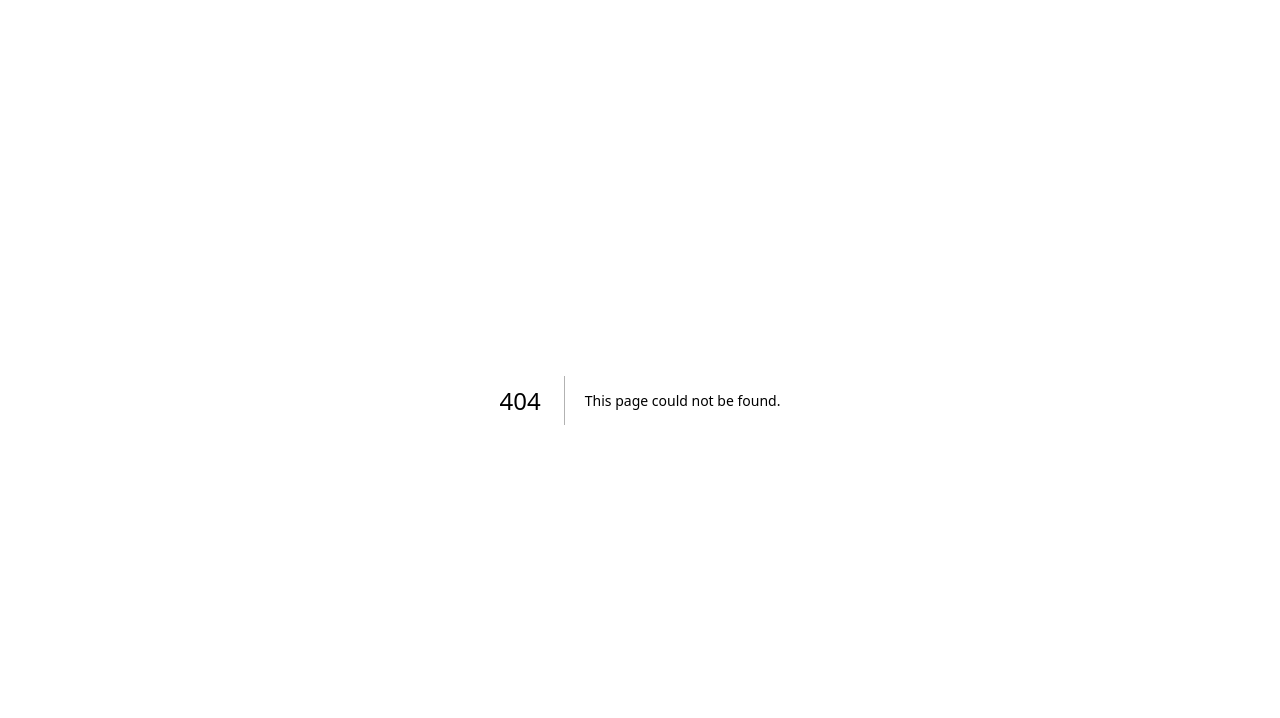
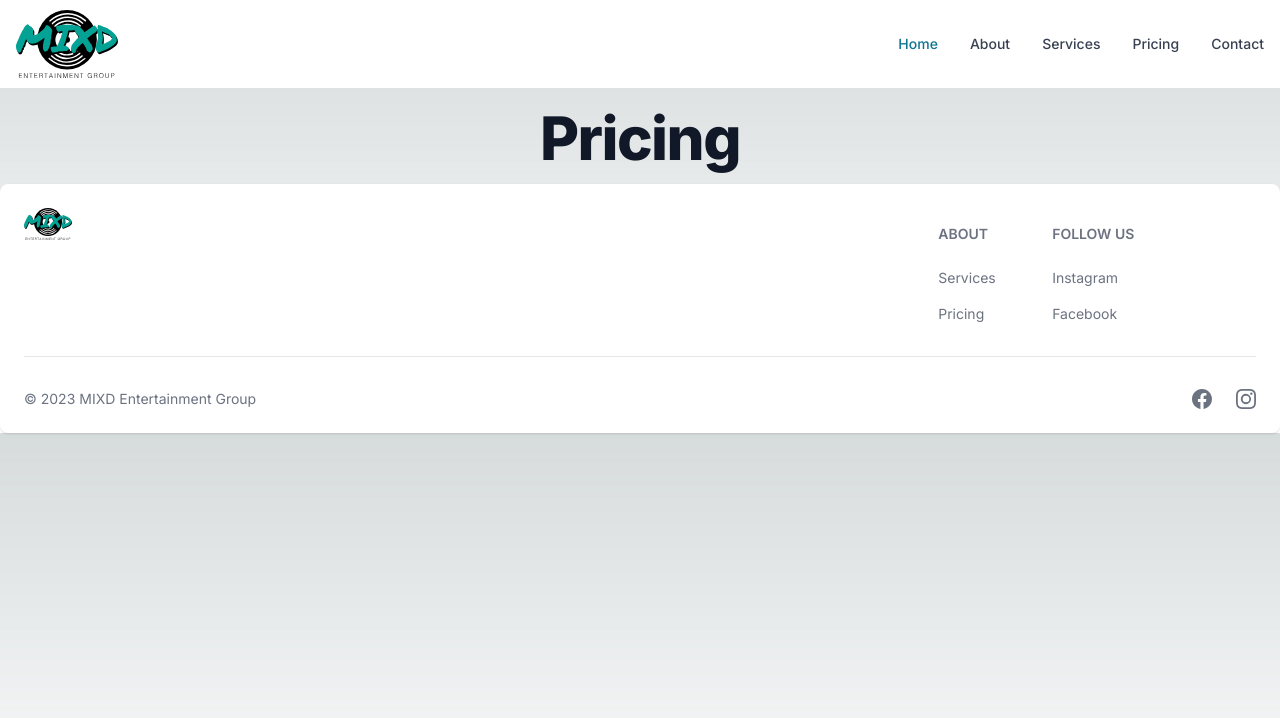
Before and after one commit to dboston528/mixd-website, a Next.js app: page /about in a window 1280 px wide. Before the commit this address had no page. Shown: the top 718 px of the page. Built offline with nearby package versions, Linux system fonts and the light colour scheme.

Commit message:
Update home page

```diff
--- /dev/null
+++ b/app/about/page.tsx
@@ -0,0 +1,18 @@
+'use client'
+import Navbar from '../components/navbar';
+import Footer from '../components/footer';
+
+export default function Page() {
+
+
+    return (
+      <div>
+        <Navbar></Navbar>
+        <h1 className="pt-5 text-center mb-4 text-4xl font-extrabold leading-none tracking-tight text-gray-900 md:text-5xl lg:text-6xl dark:text-white">Pricing</h1>
+
+
+
+        <Footer></Footer>
+      </div>
+    )
+  }
--- a/app/globals.css
+++ b/app/globals.css
@@ -29,10 +29,11 @@ body {
 /* my css */
 
 .hero-image {
-  background-image: linear-gradient(rgba(0, 0, 0, 0.5), rgba(0, 0, 0, 0.5)), url("https://images.unsplash.com/photo-1542628682-88321d2a4828?ixlib=rb-4.0.3&ixid=M3wxMjA3fDB8MHxwaG90by1wYWdlfHx8fGVufDB8fHx8fA%3D%3D&auto=format&fit=crop&w=3000&q=80");
-  height: 50%;
+  background-image: linear-gradient(rgba(0, 0, 0, 0.5), rgba(0, 0, 0, 0.5)), url("https://images.pexels.com/photos/3082764/pexels-photo-3082764.jpeg");
+  height: 100%;
   background-position: center;
   background-repeat: no-repeat;
   background-size: cover;
   position: relative;
+  padding: 100px;
 }
--- a/app/page.tsx
+++ b/app/page.tsx
@@ -7,7 +7,7 @@ import Footer from '../app/components/footer';
 
 export default function Home() {
   return (
-    <main className="flex min-h-screen flex-col  justify-between">
+    <main className="flex  flex-col  justify-between">
 
       <Navbar>
       <Navbar.Brand href="/">
@@ -30,7 +30,7 @@ export default function Home() {
           </p>
         </Navbar.Link>
         <Navbar.Link
-          href="#"
+          href="/about"
         >
           <p>
             About
@@ -47,9 +47,9 @@ export default function Home() {
         </Navbar.Link>
       </Navbar.Collapse>
       </Navbar>
-<div className='text-center'>
-<h1 className="mb-4 text-4xl font-extrabold leading-none tracking-tight text-gray-900 md:text-5xl lg:text-6xl dark:text-white">Let us DJ your next event</h1>
-<p className="mb-6 text-lg font-normal text-gray-500 lg:text-xl sm:px-16 xl:px-48 dark:text-gray-400">Here at MIXD Entertianment we provide professional Dj services & more. With over 15 years of experience there is no need for you to worry about music for your event.</p>
+<div className='hero-image text-center'>
+<h1 className="mb-4 text-4xl font-extrabold leading-none tracking-tight text-gray-100 md:text-5xl lg:text-6xl dark:text-white">Let us DJ your next event.</h1>
+<p className="mb-6 text-lg font-normal text-gray-100 lg:text-xl sm:px-16 xl:px-48 dark:text-white">Here at MIXD Entertianment we provide professional Dj services & more. With over 15 years of experience there is no need for you to worry about music for your event.</p>
 <a href="/contact" className="inline-flex items-center justify-center px-5 py-3 text-base font-medium text-center text-white bg-teal-600 rounded-lg hover:bg-teal-800 focus:ring-4 focus:ring-blue-300 dark:focus:ring-blue-900">
     Request Pricing
     <svg className="w-3.5 h-3.5 ml-2" aria-hidden="true" xmlns="http://www.w3.org/2000/svg" fill="none" viewBox="0 0 14 10">
```
Also changed, not shown: app/contact/page.tsx (line endings or trailing spaces).
